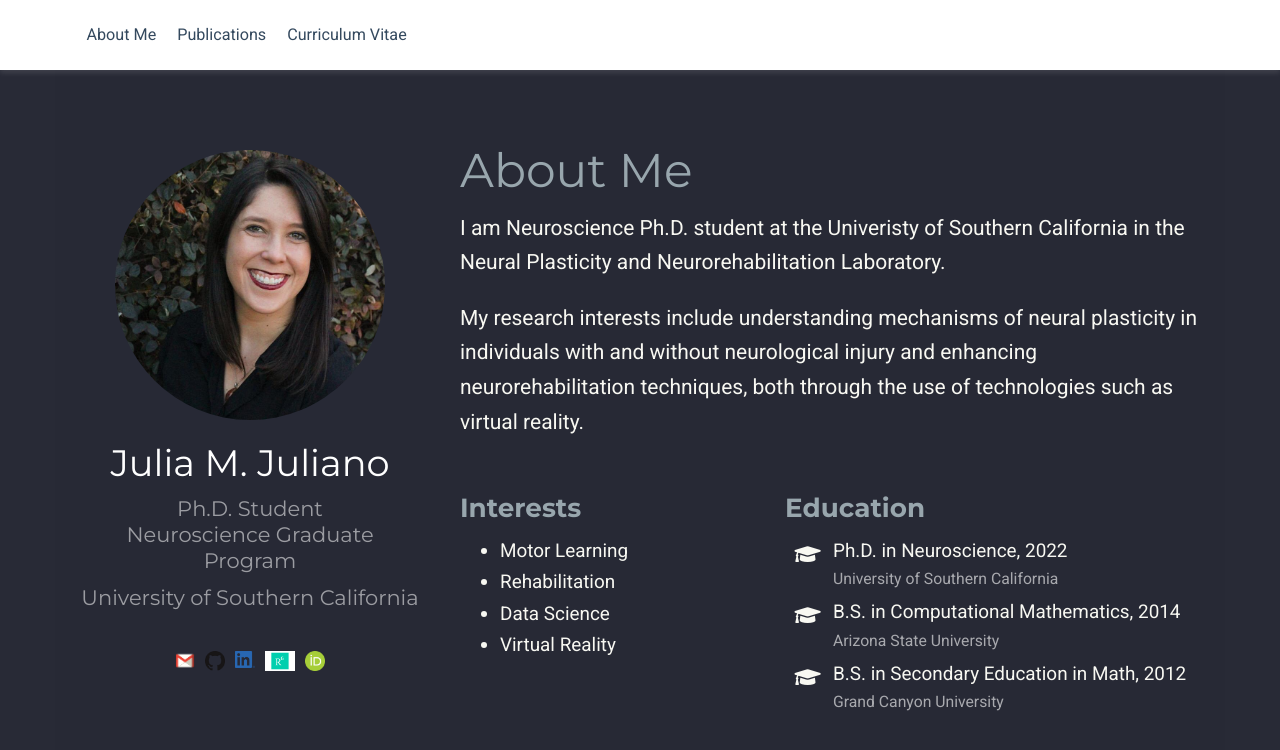
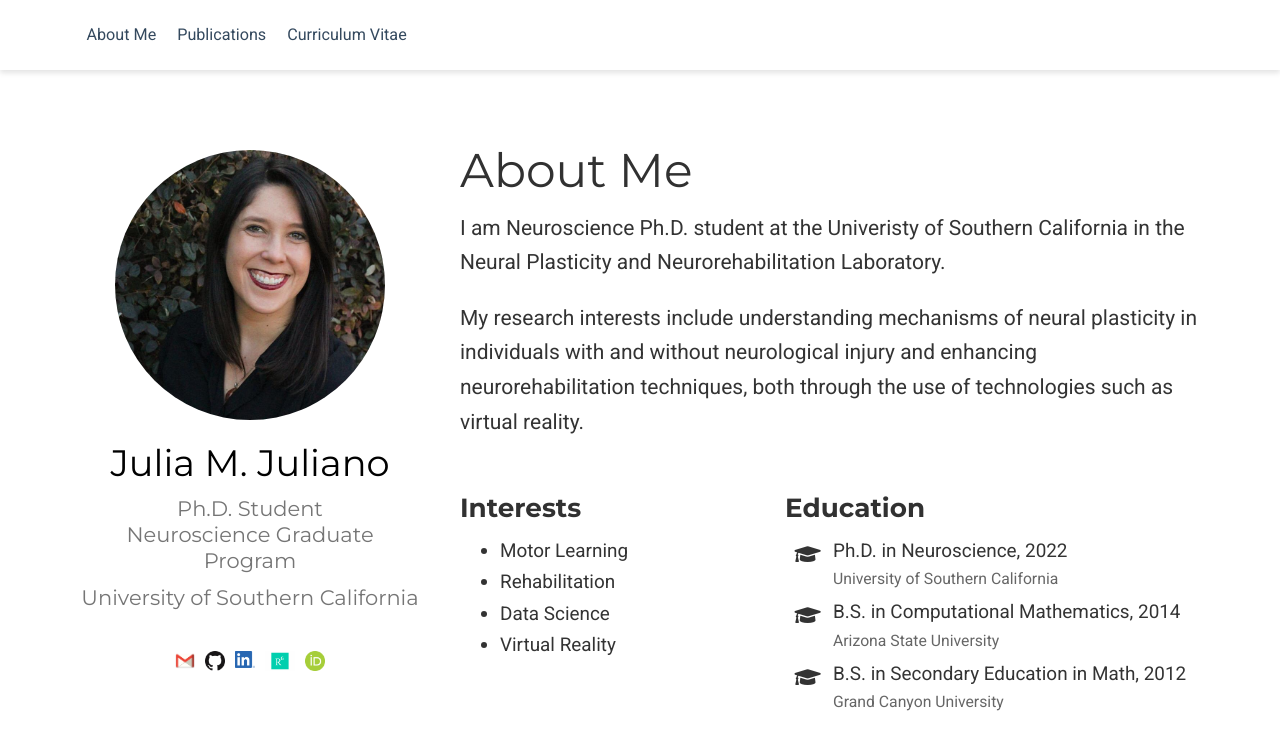
Before and after one commit to juliamjuliano/juliamjuliano.github.io, a Jekyll site: the page built from index.html, in a window 1280 px wide. Shown: the top 750 px of the page. Built offline with Jekyll 4.4.1, drawn with Linux system fonts in a browser that asks for light colours; nearby versions of some CDN libraries; a style sheet for code colours, icons or effects is not loaded.

Commit message:
Update professional.html

```diff
--- a/_layouts/professional.html
+++ b/_layouts/professional.html
@@ -45,7 +45,7 @@
     <title></title>
 </head>
 
-<body id="top" data-spy="scroll" data-offset="70" data-target="#navbar-main" class="dark">
+<body id="top" data-spy="scroll" data-offset="70" data-target="#navbar-main" class="cyan">
 
     <nav class="navbar navbar-expand-lg navbar-light compensate-for-scrollbar" id="navbar-main">
         <div class="container">
```
